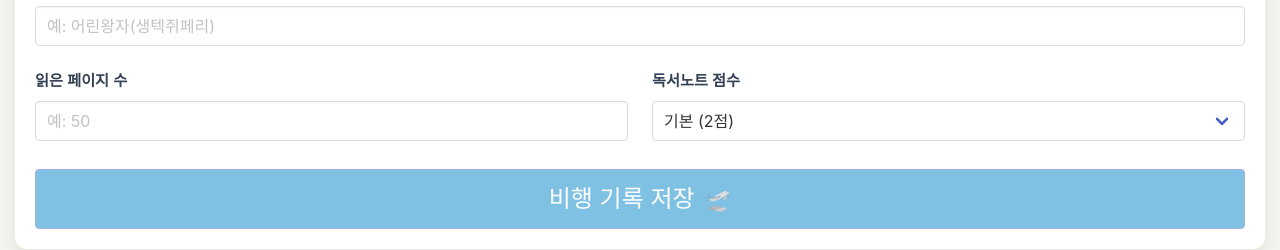
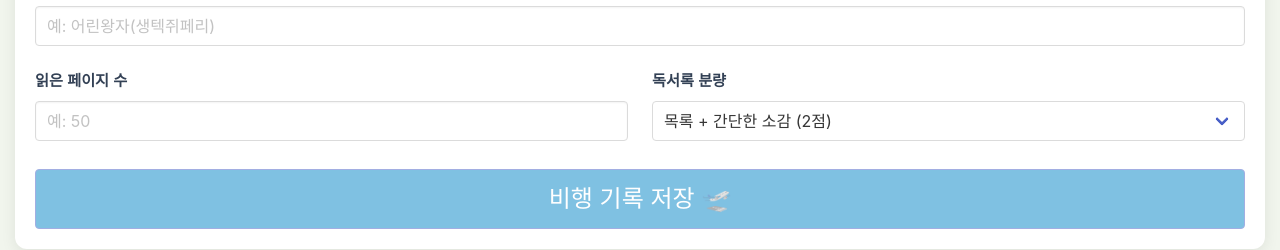
Before and after one commit to timofstar-dev/dadok, a website: page index.html in a window 1280 px wide. Shown: the part 657-907 px from the top of the page. Drawn offline with nearby package versions, Linux system fonts and the light colour scheme; no server answers.

Commit message:
Rename reading-log options to match the school's length-based bonus
The point values sent to the server are unchanged (0/2/3/5/7/10점).
Options are now in ascending order, with 2점 kept as the default.

Co-Authored-By: Claude Opus 5.5 <noreply@anthropic.com>

```diff
--- a/index.html
+++ b/index.html
@@ -81,10 +81,10 @@
           <div class="column is-12"><label class="label" for="bookTitleInput">읽은 책 제목 <span class="has-text-grey-dark is-size-7 ml-2">(예: 어린왕자(생텍쥐페리))</span></label><input class="input" type="text" name="bookTitle" id="bookTitleInput" placeholder="예: 어린왕자(생텍쥐페리)" required></div>
           <div class="column is-6"><label class="label" for="pagesInput">읽은 페이지 수</label><input class="input" type="number" name="pages" id="pagesInput" min="1" step="1" placeholder="예: 50" required></div>
           <div class="column is-6">
-            <label class="label" for="reviewNoteSelect">독서노트 점수</label>
+            <label class="label" for="reviewNoteSelect">독서록 분량</label>
             <div class="select is-fullwidth">
               <select name="reviewNote" id="reviewNoteSelect" required>
-                <option value="2점">기본 (2점)</option><option value="3점">좋음 (3점)</option><option value="5점">매우 좋음 (5점)</option><option value="7점">우수 (7점)</option><option value="10점">이달의 책 탐험 성공 (10점)</option><option value="0점">기록 없음 (0점)</option>
+                <option value="0점">목록만 작성 (0점)</option><option value="2점" selected>목록 + 간단한 소감 (2점)</option><option value="3점">반 쪽 소감문 (3점)</option><option value="5점">한 쪽 소감문 (5점)</option><option value="7점">두 쪽 소감문 (7점)</option><option value="10점">이달의 책 활동지 (10점)</option>
               </select>
             </div>
           </div>
```
